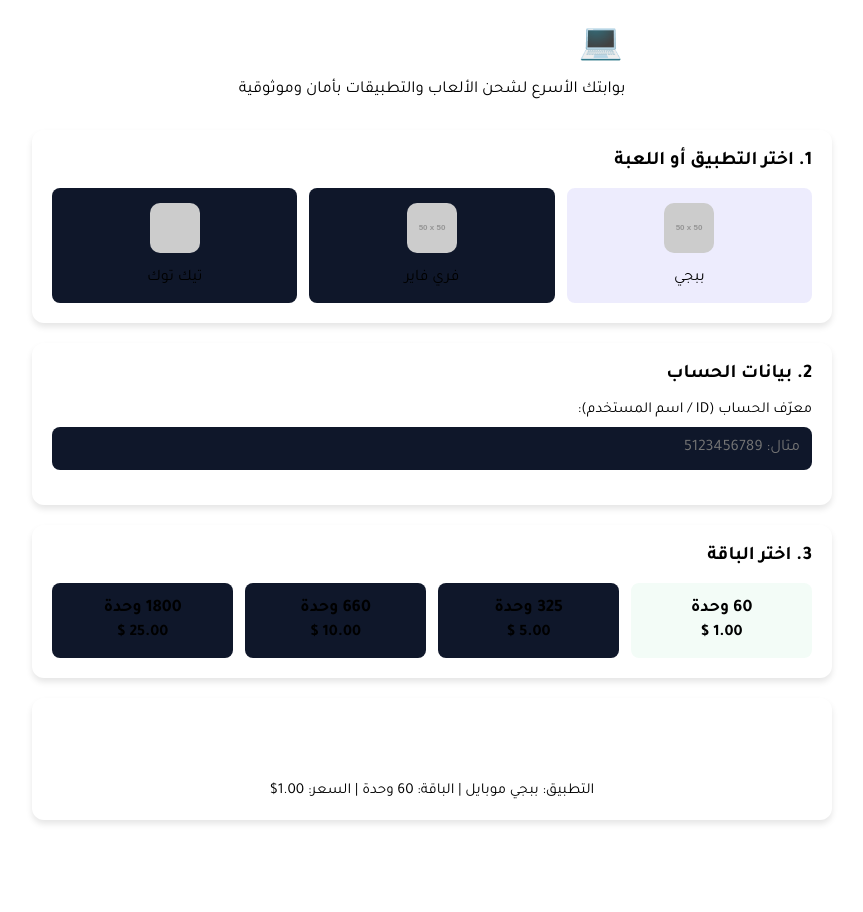
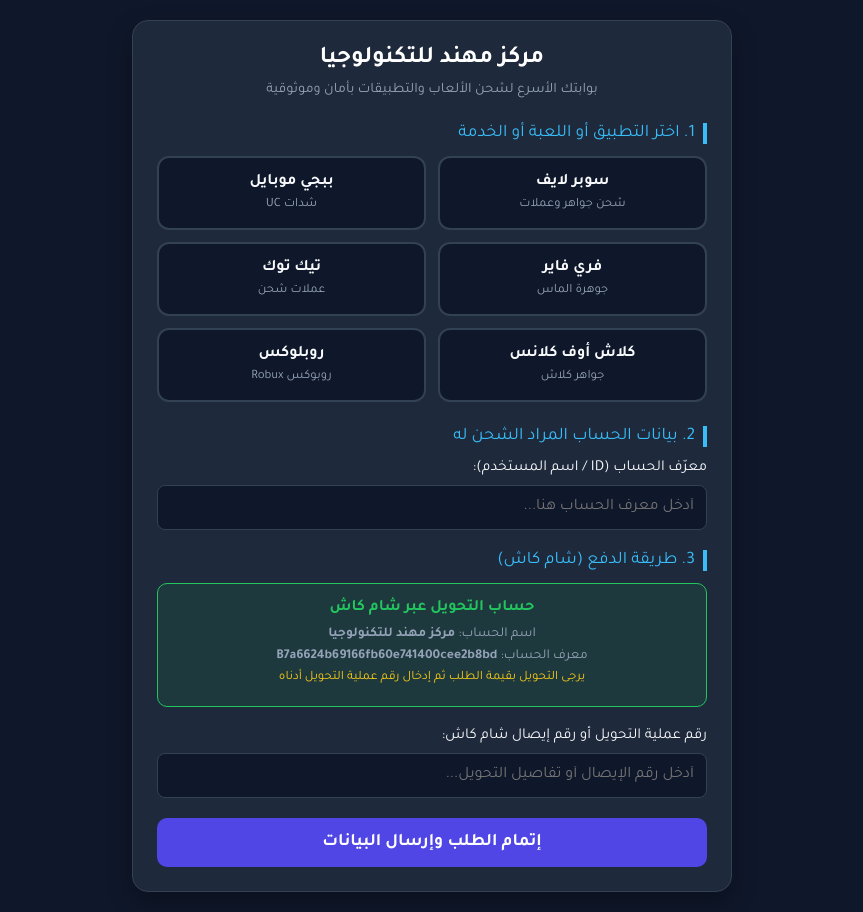
Before and after one commit to fhdsd686-cyber/tech-center, a plain HTML site: page index.html in a window 1280 px wide. Shown: the whole page, without its empty margins (208-1071 px from the left). Before the commit the page ends 860 px from the top, so only its background shows below. Drawn offline with Linux system fonts and the light colour scheme; placeholder pictures from the web are drawn by us.

```diff
--- a/index.html
+++ b/index.html
@@ -3,311 +3,223 @@
 <head>
     <meta charset="UTF-8">
     <meta name="viewport" content="width=device-width, initial-scale=1.0">
-    <title>مركز مهند للتكنولوجيا - لخدمات الشحن</title>
-    <!-- خط تجوال من جوجل -->
-    <link href="https://fonts.googleapis.com/css2?family=Tajawal:wght@400;600;700&display=swap" rel="stylesheet">
+    <title>مركز مهند للتكنولوجيا - خدمات الشحن والدفع</title>
+    <link href="https://fonts.googleapis.com/css2?family=Tajawal:wght@400;500;700;900&display=swap" rel="stylesheet">
     <style>
         :root {
-            var(--primary): #4f46e5;
-            var(--primary-hover): #4338ca;
-            var(--bg-color): #0f172a;
-            var(--card-bg): #1e293b;
-            var(--text-color): #f8fafc;
-            var(--text-muted): #94a3b8;
-            var(--accent): #22c55e;
-            var(--border-color): #334155;
+            --primary: #4f46e5;
+            --primary-hover: #4338ca;
+            --bg-color: #0f172a;
+            --card-bg: #1e293b;
+            --text-color: #f8fafc;
+            --text-muted: #94a3b8;
+            --accent: #22c55e;
+            --border-color: #334155;
         }
-
         * {
             box-sizing: border-box;
             margin: 0;
             padding: 0;
             font-family: 'Tajawal', sans-serif;
         }
-
         body {
             background-color: var(--bg-color);
             color: var(--text-color);
             padding: 20px;
-            display: flex;
-            justify-content: center;
+            direction: rtl;
         }
-
         .container {
-            width: 100%;
-            max-width: 800px;
+            max-width: 600px;
+            margin: 0 auto;
+            background: var(--card-bg);
+            border-radius: 16px;
+            padding: 24px;
+            box-shadow: 0 10px 25px rgba(0,0,0,0.3);
+            border: 1px solid var(--border-color);
         }
-
-        header {
+        h1 {
             text-align: center;
-            margin-bottom: 30px;
+            font-size: 1.5rem;
+            margin-bottom: 8px;
+            color: #fff;
         }
-
-        header h1 {
-            font-size: 2.2rem;
-            color: #fff;
-            margin-bottom: 10px;
-            display: flex;
-            align-items: center;
-            justify-content: center;
-            gap: 10px;
+        p.subtitle {
+            text-align: center;
+            color: var(--text-muted);
+            font-size: 0.9rem;
+            margin-bottom: 24px;
         }
-
-        header p {
-            color: var(--text-muted);
-            font-size: 1.05rem;
+        .section-title {
+            font-size: 1.1rem;
+            margin-bottom: 12px;
+            color: #38bdf8;
+            border-right: 4px solid #38bdf8;
+            padding-right: 8px;
         }
-
+        .grid {
+            display: grid;
+            grid-template-columns: repeat(2, 1fr);
+            gap: 12px;
+            margin-bottom: 24px;
+        }
         .card {
-            background-color: var(--card-bg);
-            border: 1px solid var(--border-color);
-            border-radius: 12px;
-            padding: 20px;
-            margin-bottom: 20px;
-            box-shadow: 0 4px 6px rgba(0, 0, 0, 0.1);
-        }
-
-        .card h2 {
-            font-size: 1.2rem;
-            margin-bottom: 15px;
-            display: flex;
-            align-items: center;
-            gap: 10px;
-        }
-
-        /* شبكة اختيار التطبيقات */
-        .grid-select {
-            display: grid;
-            grid-template-columns: repeat(auto-fit, minmax(120px, 1fr));
-            gap: 12px;
-        }
-
-        .select-item {
             background: #0f172a;
             border: 2px solid var(--border-color);
-            border-radius: 8px;
-            padding: 15px 10px;
+            border-radius: 12px;
+            padding: 15px;
             text-align: center;
             cursor: pointer;
-            transition: all 0.2s ease;
+            transition: all 0.3s ease;
         }
-
-        .select-item:hover {
+        .card:hover, .card.selected {
             border-color: var(--primary);
-            transform: translateY(-2px);
+            background: rgba(79, 70, 229, 0.1);
         }
-
-        .select-item.active {
-            border-color: var(--primary);
-            background-color: rgba(79, 70, 229, 0.1);
+        .card h3 {
+            font-size: 1rem;
+            margin-bottom: 5px;
         }
-
-        .select-item img {
-            width: 50px;
-            height: 50px;
-            border-radius: 10px;
-            margin-bottom: 8px;
-            object-fit: cover;
+        .card p {
+            font-size: 0.8rem;
+            color: var(--text-muted);
         }
-
-        /* حقول الإدخال */
         .form-group {
-            margin-bottom: 15px;
+            margin-bottom: 20px;
         }
-
-        .form-group label {
+        label {
             display: block;
             margin-bottom: 8px;
             font-size: 0.95rem;
-            color: var(--text-muted);
         }
-
-        .form-group input {
+        input, select {
             width: 100%;
             padding: 12px;
             border-radius: 8px;
-            background-color: #0f172a;
             border: 1px solid var(--border-color);
+            background: #0f172a;
             color: #fff;
             font-size: 1rem;
-            outline: none;
-            transition: border-color 0.2s;
         }
-
-        .form-group input:focus {
-            border-color: var(--primary);
+        .payment-box {
+            background: rgba(34, 197, 94, 0.1);
+            border: 1px solid var(--accent);
+            padding: 15px;
+            border-radius: 10px;
+            margin-bottom: 20px;
+            text-align: center;
         }
-
-        /* قائمة الباقات */
-        .packages-grid {
-            display: grid;
-            grid-template-columns: repeat(auto-fit, minmax(150px, 1fr));
-            gap: 12px;
+        .payment-box h4 {
+            color: var(--accent);
+            margin-bottom: 8px;
         }
-
-        .package-item {
-            background: #0f172a;
-            border: 2px solid var(--border-color);
-            border-radius: 8px;
-            padding: 15px;
-            text-align: center;
-            cursor: pointer;
-            transition: 0.2s;
+        .payment-box p {
+            font-size: 0.85rem;
+            color: var(--text-muted);
+            margin-bottom: 5px;
+            word-break: break-all;
         }
-
-        .package-item.active {
-            border-color: var(--accent);
-            background-color: rgba(34, 197, 94, 0.05);
-        }
-
-        .package-amount {
-            font-weight: 700;
-            font-size: 1.1rem;
-            margin-bottom: 5px;
-        }
-
-        .package-price {
-            color: var(--accent);
-            font-weight: 600;
-        }
-
-        /* ملخص الطلب والزر */
-        .btn-submit {
-            width: 100%;
-            background-color: var(--primary);
+        .btn {
+            background: var(--primary);
             color: white;
             border: none;
+            width: 100%;
             padding: 14px;
+            border-radius: 10px;
             font-size: 1.1rem;
-            font-weight: bold;
-            border-radius: 8px;
+            font-weight: 700;
             cursor: pointer;
-            transition: background 0.2s;
+            transition: background 0.3s;
         }
-
-        .btn-submit:hover {
-            background-color: var(--primary-hover);
-        }
-
-        .summary {
-            margin-top: 15px;
-            font-size: 0.95rem;
-            color: var(--text-muted);
-            text-align: center;
+        .btn:hover {
+            background: var(--primary-hover);
         }
     </style>
 </head>
 <body>
 
     <div class="container">
-        <header>
-            <h1>💻 مركز مهند للتكنولوجيا</h1>
-            <p>بوابتك الأسرع لشحن الألعاب والتطبيقات بأمان وموثوقية</p>
-        </header>
+        <h1>مركز مهند للتكنولوجيا</h1>
+        <p class="subtitle">بوابتك الأسرع لشحن الألعاب والتطبيقات بأمان وموثوقية</p>
 
-        <!-- 1. اختيار اللعبة/التطبيق -->
-        <div class="card">
-            <h2>1. اختر التطبيق أو اللعبة</h2>
-            <div class="grid-select" id="appsList">
-                <div class="select-item active" onclick="selectApp(this, 'ببجي موبايل')">
-                    <img src="https://via.placeholder.com/50/ff9900/fff?text=PUBG" alt="PUBG">
-                    <div>ببجي</div>
-                </div>
-                <div class="select-item" onclick="selectApp(this, 'فري فاير')">
-                    <img src="https://via.placeholder.com/50/e11d48/fff?text=FF" alt="Free Fire">
-                    <div>فري فاير</div>
-                </div>
-                <div class="select-item" onclick="selectApp(this, 'تيك توك')">
-                    <img src="https://via.placeholder.com/50/000000/fff?text=TikTok" alt="TikTok">
-                    <div>تيك توك</div>
-                </div>
+        <!-- 1. اختر اللعبة أو الخدمة -->
+        <div class="section-title">1. اختر التطبيق أو اللعبة أو الخدمة</div>
+        <div class="grid">
+            <div class="card" onclick="selectService(this, 'سوبر لايف - Super Live')">
+                <h3>سوبر لايف</h3>
+                <p>شحن جواهر وعملات</p>
+            </div>
+            <div class="card" onclick="selectService(this, 'ببجي موبايل')">
+                <h3>ببجي موبايل</h3>
+                <p>شدات UC</p>
+            </div>
+            <div class="card" onclick="selectService(this, 'فري فاير')">
+                <h3>فري فاير</h3>
+                <p>جوهرة الماس</p>
+            </div>
+            <div class="card" onclick="selectService(this, 'تيك توك')">
+                <h3>تيك توك</h3>
+                <p>عملات شحن</p>
+            </div>
+            <div class="card" onclick="selectService(this, 'كلاش أوف كلانس')">
+                <h3>كلاش أوف كلانس</h3>
+                <p>جواهر كلاش</p>
+            </div>
+            <div class="card" onclick="selectService(this, 'روبلوكس')">
+                <h3>روبلوكس</h3>
+                <p>روبوكس Robux</p>
             </div>
         </div>
 
         <!-- 2. بيانات الحساب -->
-        <div class="card">
-            <h2>2. بيانات الحساب</h2>
-            <div class="form-group">
-                <label for="playerId">معرّف الحساب (ID / اسم المستخدم):</label>
-                <input type="text" id="playerId" placeholder="مثال: 5123456789">
-            </div>
+        <div class="section-title">2. بيانات الحساب المراد الشحن له</div>
+        <div class="form-group">
+            <label for="accountId">معرّف الحساب (ID / اسم المستخدم):</label>
+            <input type="text" id="accountId" placeholder="أدخل معرف الحساب هنا...">
         </div>
 
-        <!-- 3. اختيار الباقة -->
-        <div class="card">
-            <h2>3. اختر الباقة</h2>
-            <div class="packages-grid" id="packagesList">
-                <div class="package-item active" onclick="selectPackage(this, '60 شدة / جوهرة', '1.00$')">
-                    <div class="package-amount">60 وحدة</div>
-                    <div class="package-price">1.00 $</div>
-                </div>
-                <div class="package-item" onclick="selectPackage(this, '325 شدة / جوهرة', '5.00$')">
-                    <div class="package-amount">325 وحدة</div>
-                    <div class="package-price">5.00 $</div>
-                </div>
-                <div class="package-item" onclick="selectPackage(this, '660 شدة / جوهرة', '10.00$')">
-                    <div class="package-amount">660 وحدة</div>
-                    <div class="package-price">10.00 $</div>
-                </div>
-                <div class="package-item" onclick="selectPackage(this, '1800 شدة / جوهرة', '25.00$')">
-                    <div class="package-amount">1800 وحدة</div>
-                    <div class="package-price">25.00 $</div>
-                </div>
-            </div>
+        <!-- 3. طريقة الدفع عبر شام كاش -->
+        <div class="section-title">3. طريقة الدفع (شام كاش)</div>
+        <div class="payment-box">
+            <h4>حساب التحويل عبر شام كاش</h4>
+            <p>اسم الحساب: <strong>مركز مهند للتكنولوجيا</strong></p>
+            <p>معرف الحساب: <strong>B7a6624b69166fb60e741400cee2b8bd</strong></p>
+            <p style="font-size: 0.8rem; color: #facc15; margin-top: 5px;">يرجى التحويل بقيمة الطلب ثم إدخال رقم عملية التحويل أدناه</p>
         </div>
 
-        <!-- 4. إتمام الطلب -->
-        <div class="card">
-            <button class="btn-submit" onclick="submitOrder()">تأكيد ودفع الطلب</button>
-            <div class="summary" id="orderSummary">
-                التطبيق: ببجي موبايل | الباقة: 60 وحدة | السعر: 1.00$
-            </div>
+        <div class="form-group">
+            <label for="transferCode">رقم عملية التحويل أو رقم إيصال شام كاش:</label>
+            <input type="text" id="transferCode" placeholder="أدخل رقم الإيصال أو تفاصيل التحويل...">
         </div>
+
+        <button class="btn" onclick="submitOrder()">إتمام الطلب وإرسال البيانات</button>
     </div>
 
     <script>
-        let currentApp = "ببجي موبايل";
-        let currentPackage = "60 وحدة";
-        let currentPrice = "1.00$";
-
-        function selectApp(element, appName) {
-            document.querySelectorAll('#appsList .select-item').forEach(el => el.classList.remove('active'));
-            element.classList.add('active');
-            currentApp = appName;
-            updateSummary();
-        }
-
-        function selectPackage(element, packageName, price) {
-            document.querySelectorAll('#packagesList .package-item').forEach(el => el.classList.remove('active'));
-            element.classList.add('active');
-            currentPackage = packageName;
-            currentPrice = price;
-            updateSummary();
-        }
-
-        function updateSummary() {
-            document.getElementById('orderSummary').innerText =
-                `التطبيق: ${currentApp} | الباقة: ${currentPackage} | السعر: ${currentPrice}`;
+        let selectedCard = '';
+        function selectService(element, serviceName) {
+            document.querySelectorAll('.card').forEach(c => c.classList.remove('selected'));
+            element.classList.add('selected');
+            selectedCard = serviceName;
         }
 
         function submitOrder() {
-            const playerId = document.getElementById('playerId').value.trim();
+            const id = document.getElementById('accountId').value;
+            const transfer = document.getElementById('transferCode').value;
 
-            if (!playerId) {
-                alert("يرجى إدخال معرّف الحساب (ID) أولاً!");
+            if(!selectedCard) {
+                alert('الرجاء اختيار التطبيق أو الخدمة المطلوبة أولاً!');
+                return;
+            }
+            if(!id) {
+                alert('الرجاء إدخال معرّف الحساب (ID)!');
+                return;
+            }
+            if(!transfer) {
+                alert('الرجاء إدخال رقم عملية التحويل عبر شام كاش!');
                 return;
             }
 
-            // رقمك الخاص لاستقبال طلبات "مركز مهند للتكنولوجيا"
-            const whatsappNumber = "963957455972";
-            const message = `طلب شحن جديد من (مركز مهند للتكنولوجيا):%0A` +
-                            `- التطبيق: ${currentApp}%0A` +
-                            `- الآيدي (ID): ${playerId}%0A` +
-                            `- الباقة: ${currentPackage}%0A` +
-                            `- السعر: ${currentPrice}`;
-
-            const url = `https://wa.me/${whatsappNumber}?text=${message}`;
-            window.open(url, '_blank');
+            alert('تم استلام طلبك بنجاح لخدمة (' + selectedCard + ') وسيتم معالجته فوراً بعد التحقق من تحويل شام كاش!');
         }
     </script>
 </body>
```
